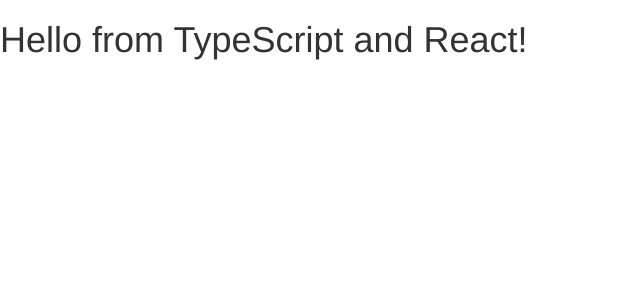
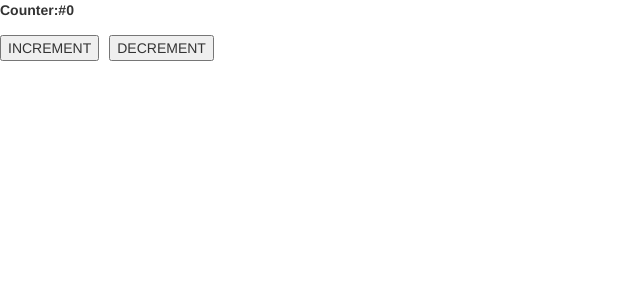
Before and after one commit to Yaduo/Time_Machine, a React app: page / in a window 1280 px wide. Shown: the top 300 px of the page, without its empty margins (0-640 px from the left). Built offline with nearby package versions, Linux system fonts and the light colour scheme.

Commit message:
add counter component

```diff
--- a/src/app.tsx
+++ b/src/app.tsx
@@ -5,8 +5,10 @@
 import * as ReactDOM from "react-dom";
 
 import { Hello } from "./components/Hello";
+import Counter from "./components/counter/Counter";
 
 ReactDOM.render(
-    <Hello compiler="TypeScript" framework="React" />,
+    //<Hello compiler="TypeScript" framework="React" />,
+    <Counter />,
     document.getElementById("example")
 );
--- /dev/null
+++ b/src/components/counter/Counter.tsx
@@ -0,0 +1,26 @@
+import * as React from 'react';
+
+export default class Counter extends React.Component<any, any> {
+
+    constructor(props: any, context: any) {
+        super(props, context);
+        this.state = { counter: 0 };
+    }
+
+    render() {
+        return (
+            <div>
+                <p>
+                    <label>Counter: </label><b>#{this.state.counter}</b>
+                </p>
+                <button onClick={e => this.incr(1) }>INCREMENT</button>
+                <span style={{ padding: "0 5px" }} />
+                <button onClick={e => this.incr(-1) }>DECREMENT</button>
+            </div>
+        );
+    }
+
+    incr(by:number) {
+        this.setState({ counter: this.state.counter + by });
+    }
+}
--- a/webpack.config.js
+++ b/webpack.config.js
@@ -25,8 +25,8 @@
     metadata : metadata,
 
     entry: {
-        app: path.join(paths.src, 'app'),
-        vendor: path.join(paths.src, 'vendor'),
+        app: path.join(paths.src, 'App'),
+        vendor: path.join(paths.src, 'Vendor'),
     },
 
     output: {
```
